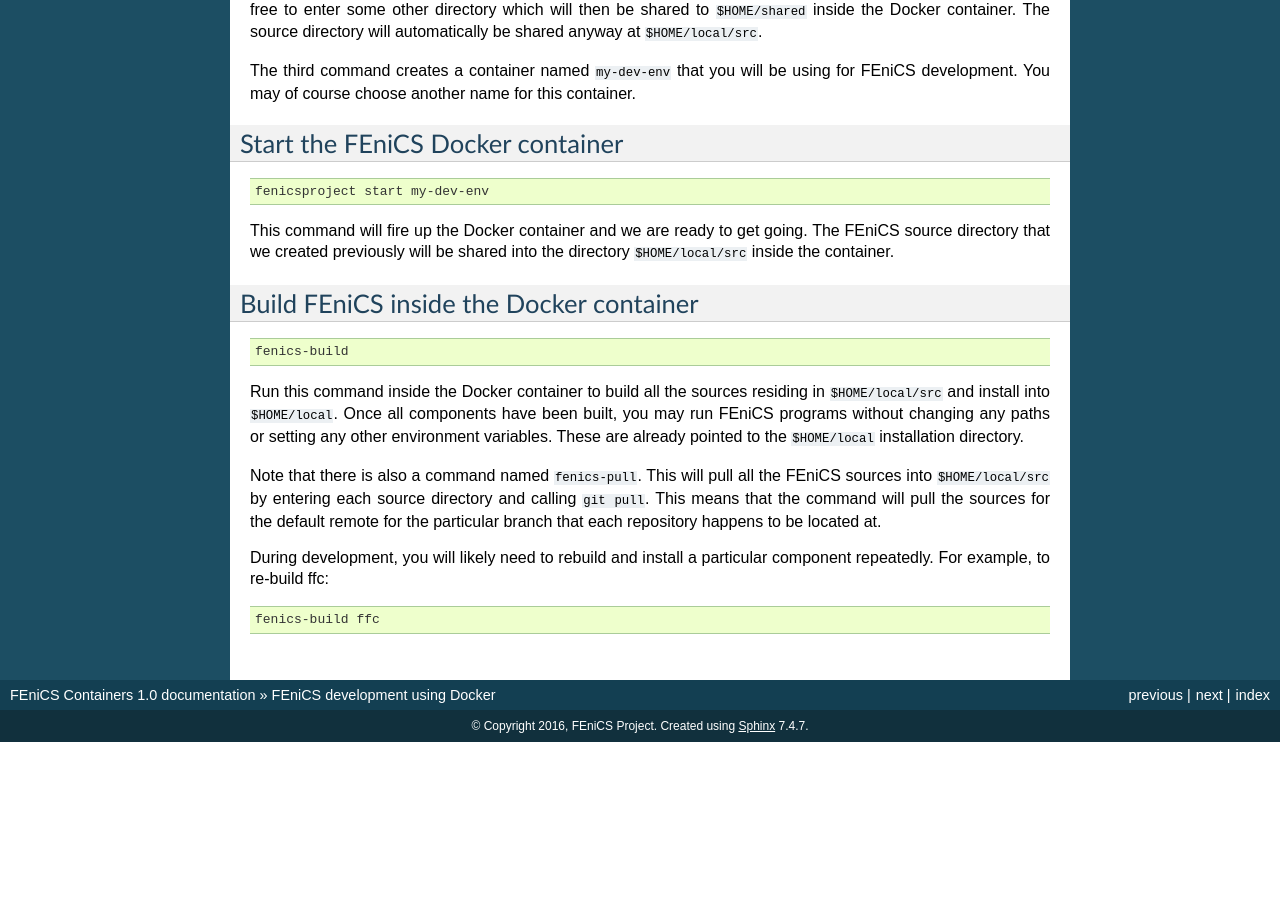
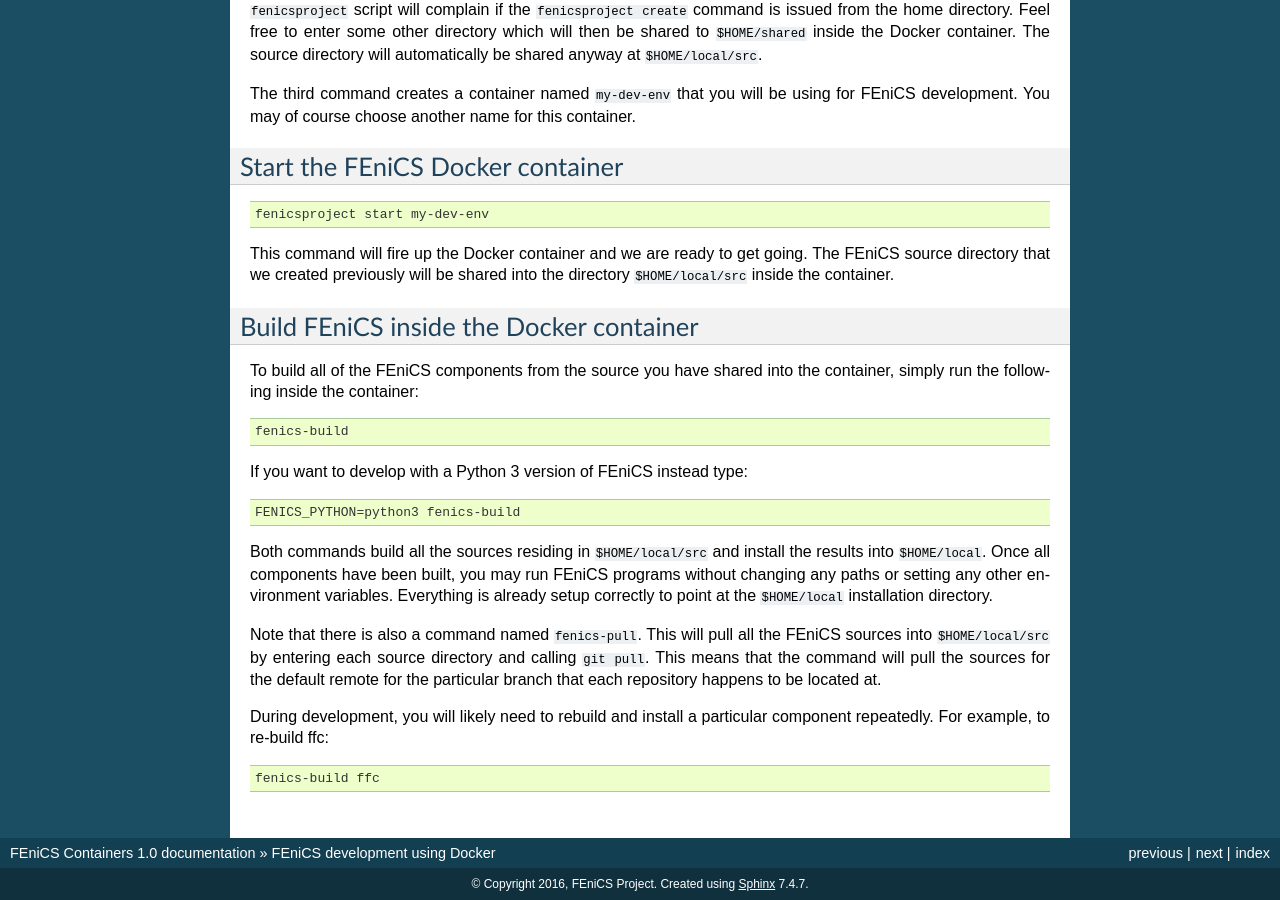
Before and after one commit to vacary/docker, a Sphinx documentation site: the page built from doc/source/developing.rst, in a window 1280 px wide and 900 px high, scrolled down 1767 px. Built offline with Sphinx 7.4.7, drawn with Linux system fonts in a browser that asks for light colours; before the commit the page ends 2509 px from its top, so only the background shows below that; some of the changed text lies outside the part shown.

Commit message:
Small tweaks to docs [skip build].

```diff
--- a/doc/source/developing.rst
+++ b/doc/source/developing.rst
@@ -34,8 +34,9 @@
 
     fenics-build
 
-The workflow is to edit the code on the host with your favourite
-tools, and then build and run inside the container.
+The workflow is to edit the code and interact with the ``git``
+repositories on the host with your favourite tools, and then build
+and run FEniCS inside the container.
 
 .. _start_of_full_instructions:
 
@@ -145,15 +146,24 @@
 Build FEniCS inside the Docker container
 ----------------------------------------
 
+To build all of the FEniCS components from the source you have shared
+into the container, simply run the following inside the container:
+
 .. code-block:: console
 
     fenics-build
 
-Run this command inside the Docker container to build all the sources
-residing in ``$HOME/local/src`` and install into ``$HOME/local``. Once
-all components have been built, you may run FEniCS programs without
-changing any paths or setting any other environment variables. These
-are already pointed to the ``$HOME/local`` installation directory.
+If you want to develop with a Python 3 version of FEniCS instead type:
+
+.. code-block:: console
+
+    FENICS_PYTHON=python3 fenics-build
+
+Both commands build all the sources residing in ``$HOME/local/src`` and install
+the results into ``$HOME/local``. Once all components have been built, you may
+run FEniCS programs without changing any paths or setting any other environment
+variables. Everything is already setup correctly to point at the
+``$HOME/local`` installation directory.
 
 Note that there is also a command named ``fenics-pull``. This will
 pull all the FEniCS sources into ``$HOME/local/src`` by entering each
```
